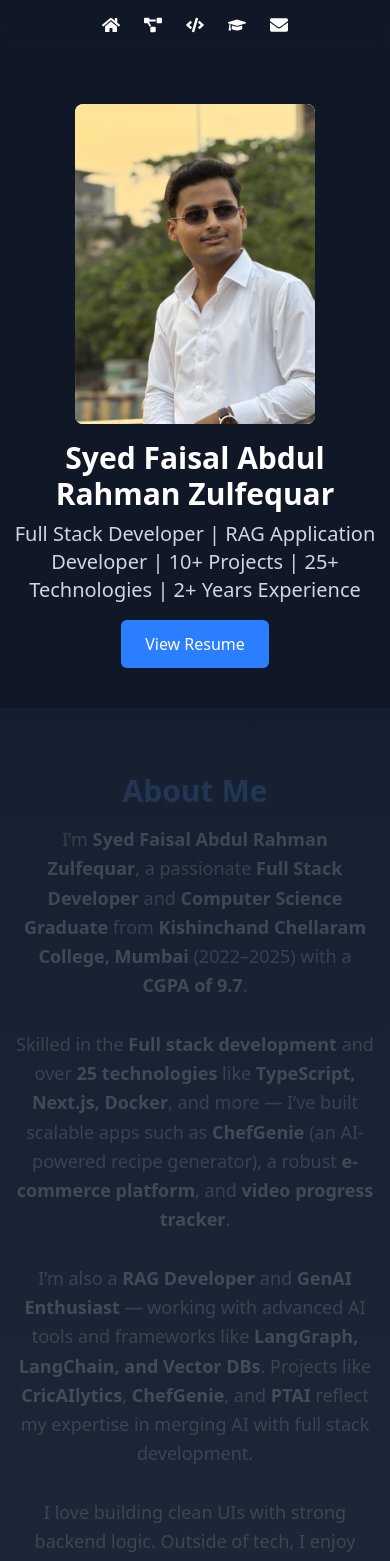
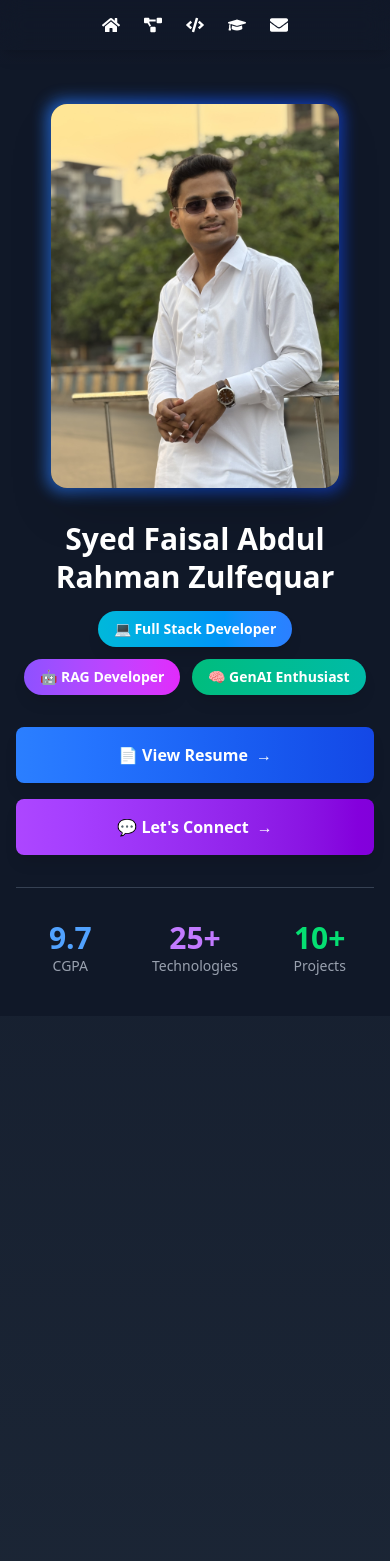
Before and after one commit to SyedFaisal30/Portfolio, a React (Vite) app: page / in a window 390 px wide. Shown: the top 1561 px of the page. Built offline with nearby package versions, Linux system fonts and the light colour scheme.

Commit message:
Changed  the full protfolio

```diff
--- a/src/pages/landingPage.tsx
+++ b/src/pages/landingPage.tsx
@@ -5,54 +5,98 @@ import {
   FaWhatsapp,
   FaTwitter,
   FaEnvelope,
+  FaPython,
+  FaDocker,
+  FaAws,
 } from "react-icons/fa";
+import { FaReact, FaNodeJs, FaDatabase, FaJs, FaGitAlt } from "react-icons/fa";
+import { SiFastapi, SiNextdotjs, SiRedis, SiTypescript } from "react-icons/si";
+import { TbBrain } from "react-icons/tb";
+import { FaCode, FaRocket } from "react-icons/fa6";
 import Header from "../components/header";
 import Footer from "../components/footer";
-import { FaReact, FaNodeJs, FaDatabase, FaJs, FaGitAlt } from "react-icons/fa";
-import { SiTypescript } from "react-icons/si";
-import { TbBrain } from "react-icons/tb";
 import Faisal from "../assets/Faisal.jpeg";
-import SyedFaisal from "../assets/Syed Faisal.pdf";
+import Resume from "../assets/Syed Faisal.pdf";
+
 const LandingPage = () => {
   return (
     <div className="bg-gradient-to-b from-gray-900 via-gray-800 to-gray-900 text-white pt-16">
-      {/* Header Section */}
       <Header />
 
       {/* Profile Section */}
-      <div className="flex items-center justify-center py-10 px-2 md:px-16 bg-gray-900 text-white">
-        <div className="flex flex-col sm:flex-row items-center justify-between max-w-7xl mx-auto space-y-6 sm:space-y-0">
-          {/* Profile Section */}
-          <div className="flex flex-col sm:flex-row items-center space-y-4 sm:space-y-0 sm:space-x-6 w-full">
-            {/* Profile Image */}
-            <div className="w-60 h-80 sm:w-48 sm:h-48 lg:w-[20%] lg:h-[30%] rounded-lg overflow-hidden bg-gray-200 animate-slideInLeft">
+      <div className="flex items-center justify-center py-10 px-4 md:px-16 bg-gray-900 text-white">
+        <div className="flex flex-col lg:flex-row items-center justify-between  mx-auto space-y-8 lg:space-y-0 lg:space-x-12">
+          {/* Profile Image with Glow Effect */}
+          <div className="relative group animate-slideInLeft">
+            <div className="absolute -inset-1 bg-gradient-to-r from-blue-500 via-blue-600 to-blue-700 rounded-2xl blur opacity-75 group-hover:opacity-100 transition duration-500 animate-pulse"></div>
+            <div className="relative w-72 h-96 lg:w-80 lg:h-[450px] rounded-2xl overflow-hidden bg-gray-800 shadow-2xl transform group-hover:scale-105 transition duration-500">
               <img
                 src={Faisal}
                 alt="Syed Faisal Abdul Rahman Zulfequar"
-                className="w-full h-[50vh] lg:h-[40vh] object-cover rounded-lg"
+                className="w-full h-full object-cover"
               />
             </div>
+          </div>
 
-            {/* Text and Resume Button */}
-            <div className="text-center sm:text-left animate-slideInRight lg:w-[70%]">
-              <h1 className="text-3xl sm:text-4xl font-bold text-white">
+          {/* Text Content */}
+          <div className="text-center lg:text-left lg:w-[60%] animate-slideInRight">
+            <div className="space-y-4">
+              <h1 className="sm:text-5xl text-3xl font-bold text-white leading-tight">
+                <span className="bg-gradient-to-r text-white bg-clip-text ">
                   Syed Faisal Abdul Rahman Zulfequar
+                </span>
               </h1>
-              <p className="text-xl sm:text-2xl mt-2 text-gray-300">
-                Full Stack Developer | RAG Application Developer | 10+ Projects
-                | 25+ Technologies | 2+ Years Experience
-              </p>
 
-              {/* Resume Button */}
-              <div className="flex justify-center sm:justify-start mt-4">
+              <div className="flex flex-wrap justify-center lg:justify-start gap-3 text-sm lg:text-base">
+                <span className="px-4 py-2 bg-gradient-to-r from-cyan-500 to-blue-500 rounded-full font-semibold shadow-lg transform hover:scale-110 transition duration-300 cursor-pointer">
+                  💻 Full Stack Developer
+                </span>
+                <span className="px-4 py-2 bg-gradient-to-r from-violet-500 to-fuchsia-500 rounded-full font-semibold shadow-lg transform hover:scale-110 transition duration-300 cursor-pointer">
+                  🤖 RAG Developer
+                </span>
+                <span className="px-4 py-2 bg-gradient-to-r from-emerald-500 to-teal-500 rounded-full font-semibold shadow-lg transform hover:scale-110 transition duration-300 cursor-pointer">
+                  🧠 GenAI Enthusiast
+                </span>
+              </div>
+            </div>
+
+            {/* CTA Buttons */}
+            <div className="flex flex-col sm:flex-row justify-center lg:justify-start gap-4 mt-8">
               <a
-                  href={SyedFaisal}
+                href={Resume}
                 target="_blank"
                 rel="noopener noreferrer"
-                  className="px-6 py-3 bg-blue-500 text-white rounded-md hover:bg-blue-600 transition duration-300"
+                className="group px-8 py-4 bg-gradient-to-r from-blue-500 to-blue-700 text-white rounded-lg font-semibold hover:from-blue-600 hover:to-blue-800 transition duration-300 shadow-lg transform hover:scale-105 cursor-pointer flex items-center justify-center gap-2"
               >
-                  View Resume
+                <span>📄 View Resume</span>
+                <span className="group-hover:translate-x-1 transition duration-300">
+                  →
+                </span>
               </a>
+              <Link
+                to="/contact"
+                className="group px-8 py-4 bg-gradient-to-r from-purple-500 to-purple-700 text-white rounded-lg font-semibold hover:from-purple-600 hover:to-purple-800 transition duration-300 shadow-lg transform hover:scale-105 cursor-pointer flex items-center justify-center gap-2"
+              >
+                <span>💬 Let's Connect</span>
+                <span className="group-hover:translate-x-1 transition duration-300">
+                  →
+                </span>
+              </Link>
+            </div>
+
+            {/* Quick Stats */}
+            <div className="grid grid-cols-3 gap-4 mt-8 pt-8 border-t border-gray-700">
+              <div className="text-center transform hover:scale-110 transition duration-300 cursor-pointer">
+                <p className="text-3xl font-bold text-blue-400">9.7</p>
+                <p className="text-sm text-gray-400">CGPA</p>
+              </div>
+              <div className="text-center transform hover:scale-110 transition duration-300 cursor-pointer">
+                <p className="text-3xl font-bold text-purple-400">25+</p>
+                <p className="text-sm text-gray-400">Technologies</p>
+              </div>
+              <div className="text-center transform hover:scale-110 transition duration-300 cursor-pointer">
+                <p className="text-3xl font-bold text-green-400">10+</p>
+                <p className="text-sm text-gray-400">Projects</p>
               </div>
             </div>
           </div>
@@ -60,135 +104,145 @@ const LandingPage = () => {
       </div>
 
       {/* About Me Section */}
-      <div className="text-center py-10 px-4 bg-gray-800 text-white animate-on-scroll project-fade">
-        <h2 className="text-3xl sm:text-4xl font-semibold text-blue-400">
-          About Me
-        </h2>
-        <p className="text-lg sm:text-xl text-gray-300 mt-4 max-w-3xl mx-auto leading-relaxed">
-          I’m{" "}
-          <span className="text-white font-semibold">
-            Syed Faisal Abdul Rahman Zulfequar
-          </span>
-          , a passionate{" "}
-          <span className="text-white font-semibold">Full Stack Developer</span>{" "}
-          and{" "}
-          <span className="text-white font-semibold">
+      <div className="flex justify-center py-2 sm:py-10 animate-on-scroll project-fade">
+        <div className="w-[95%] items-center px-2 sm:px-10 bg-gray-900 text-white text-center bg-gradient-to-r from-gray-900 to-gray-800 p-8 rounded-2xl shadow-2xl border border-gray-700">
+          <p className="text-lg text-gray-300 leading-relaxed space-y-4">
+            <span className="block">
+              I'm a passionate{" "}
+              <span className="text-blue-400 font-semibold">
                 Computer Science Graduate
               </span>{" "}
               from{" "}
-          <span className="text-white font-semibold">
+              <span className="text-blue-400 font-semibold">
                 Kishinchand Chellaram College, Mumbai
               </span>{" "}
-          (2022–2025) with a{" "}
-          <span className="text-white font-semibold">CGPA of 9.7</span>.
-          <br />
-          <br />
-          Skilled in the{" "}
-          <span className="text-white font-semibold">
-            Full stack development{" "}
+              (2022–2025) with a stellar{" "}
+              <span className="text-blue-400 font-semibold">CGPA of 9.7</span>.
+            </span>
+
+            <span className="block">
+              With expertise in{" "}
+              <span className="text-blue-400 font-semibold">
+                25+ technologies
               </span>{" "}
-          and over{" "}
-          <span className="text-white font-semibold">25 technologies</span> like{" "}
-          <span className="text-white font-semibold">
-            TypeScript, Next.js, Docker
+              including TypeScript, Next.js, Docker, LangGraph, and LangChain,
+              I've crafted innovative solutions like{" "}
+              <span className="text-blue-400 font-semibold">ChefGenie</span>{" "}
+              (AI-powered recipe generator),{" "}
+              <span className="text-blue-400 font-semibold">CricAIlytics</span>{" "}
+              (cricket analytics), and robust e-commerce platforms.
             </span>
-          , and more — I’ve built scalable apps such as{" "}
-          <span className="text-white font-semibold">ChefGenie</span> (an
-          AI-powered recipe generator), a robust{" "}
-          <span className="text-white font-semibold">e-commerce platform</span>,
+
+            <span className="block">
+              As a{" "}
+              <span className="text-blue-400 font-semibold">RAG Developer</span>{" "}
               and{" "}
-          <span className="text-white font-semibold">
-            video progress tracker
+              <span className="text-blue-400 font-semibold">
+                GenAI Enthusiast
               </span>
-          .
-          <br />
-          <br />
-          I’m also a{" "}
-          <span className="text-white font-semibold">
-            RAG Developer
-          </span> and{" "}
-          <span className="text-white font-semibold">GenAI Enthusiast</span> —
-          working with advanced AI tools and frameworks like{" "}
-          <span className="text-white font-semibold">
-            LangGraph, LangChain, and Vector DBs
+              , I bridge the gap between cutting-edge AI and practical
+              full-stack applications, creating seamless user experiences backed
+              by powerful technology.
             </span>
-          . Projects like{" "}
-          <span className="text-white font-semibold">CricAIlytics</span>,{" "}
-          <span className="text-white font-semibold">ChefGenie</span>, and{" "}
-          <span className="text-white font-semibold">PTAI</span> reflect my
-          expertise in merging AI with full stack development.
-          <br />
-          <br />I love building clean UIs with strong backend logic. Outside of
-          tech, I enjoy{" "}
-          <span className="text-white font-semibold">
-            cricket, football, and tennis
-          </span>{" "}
-          and stay curious about{" "}
-          <span className="text-white font-semibold">
-            AI, Web Development, and DevOps
+
+            <span className="block">
+              Beyond coding, I'm passionate about cricket, football, tennis, and
+              staying at the forefront of AI, Web Development, and DevOps
+              innovations.
             </span>
-          .
-          <br />
-          <br />
-          Open to internships, Jobs also FreeLance and collaborations — let’s
-          build something impactful!
-        </p>
-      </div>
 
-      {/* Projects Section */}
-      <div className="mt-8 space-y-6 max-w-4xl mx-auto text-lg text-gray-300 animate-on-scroll project-fade px-4 sm:px-6">
-        <h2 className="text-3xl sm:text-4xl text-center font-semibold text-blue-400">
-          Projects
-        </h2>
-
-        <div className="mt-8 space-y-6 animate-on-scroll project-fade">
-          {/* ChefGenie Project */}
-          <div className="animate-on-scroll project-fade">
-            <h3 className="text-2xl font-semibold text-white">ChefGenie</h3>
-            <p>
-              ChefGenie is a dynamic recipe generation platform where users can
-              generate dishes based on available ingredients. With integration
-              to TheMealDB, users can fetch detailed recipes, explore food
-              ideas, and post their own creations. This project is built using
-              the MERN stack.
-            </p>
-          </div>
-
-          {/* E-commerce Website Project */}
-          <div className="animate-on-scroll project-fade">
-            <h3 className="text-2xl font-semibold text-white">
-              E-commerce Website
-            </h3>
-            <p>
-              This e-commerce platform provides a seamless shopping experience
-              with features such as product listings, cart management, and
-              checkout functionality. Built with Next.js, Tailwind CSS, and
-              ShadCN UI, it offers a modern, responsive design for a smooth user
-              interface.
-            </p>
-          </div>
-
-          {/* Video Progress Tracker (VPT) Project */}
-          <div className="animate-on-scroll project-fade">
-            <h3 className="text-2xl font-semibold text-white">
-              Video Progress Tracker (VPT)
-            </h3>
-            <p>
-              VPT is a video progress tracking web app that allows users to
-              track the progress of multiple videos on a single page. It
-              features a modular design and integrates individual video
-              progress, saving user data for a more personalized experience.
-              Developed with the MERN stack.
+            <span className="block text-center mt-6 text-xl text-blue-400 font-bold">
+              🚀 Open to Internships, Jobs, and Freelance Collaborations!
+            </span>
           </p>
         </div>
       </div>
 
-        <div className="mt-10 mb-10 text-center">
+      {/* Projects Section */}
+      <div className="py-20 px-4 bg-gradient-to-b from-gray-900 to-gray-800 animate-on-scroll project-fade">
+        <div className="max-w-6xl mx-auto">
+          <h2 className="text-4xl lg:text-5xl font-bold text-blue-400 text-center mb-12">
+            Featured Projects
+          </h2>
+
+          <div className="grid md:grid-cols-2 lg:grid-cols-3 gap-8">
+            <div className="group bg-gradient-to-br from-gray-800 to-gray-900 p-6 rounded-xl shadow-xl border border-gray-700 hover:border-blue-500 transition duration-300 cursor-pointer transform hover:scale-105">
+              <div className="flex items-center mb-4">
+                <TbBrain className="text-3xl text-blue-400 mr-3" />
+                <h3 className="text-2xl font-bold text-white">CricAIlytics</h3>
+              </div>
+              <p className="text-gray-300 mb-4">
+                AI-powered RAG application delivering advanced cricket
+                analytics, personalized player insights, and match stats using
+                real-time data retrieval and LLM-based summarization.
+              </p>
+              <div className="flex flex-wrap gap-2">
+                <span className="px-3 py-1 bg-blue-600 rounded-full text-xs">
+                  RAG
+                </span>
+                <span className="px-3 py-1 bg-purple-600 rounded-full text-xs">
+                  LangChain
+                </span>
+                <span className="px-3 py-1 bg-pink-600 rounded-full text-xs">
+                  AI
+                </span>
+              </div>
+            </div>
+
+            <div className="group bg-gradient-to-br from-gray-800 to-gray-900 p-6 rounded-xl shadow-xl border border-gray-700 hover:border-purple-500 transition duration-300 cursor-pointer transform hover:scale-105">
+              <div className="flex items-center mb-4">
+                <FaCode className="text-3xl text-purple-400 mr-3" />
+                <h3 className="text-2xl font-bold text-white">Scrapeboard</h3>
+              </div>
+              <p className="text-gray-300 mb-4">
+                Intelligent web scraping platform with real-time data
+                extraction, automated workflows, and customizable scrapers for
+                diverse data sources.
+              </p>
+              <div className="flex flex-wrap gap-2">
+                <span className="px-3 py-1 bg-purple-600 rounded-full text-xs">
+                  Python
+                </span>
+                <span className="px-3 py-1 bg-cyan-600 rounded-full text-xs">
+                  Automation
+                </span>
+                <span className="px-3 py-1 bg-green-600 rounded-full text-xs">
+                  Data
+                </span>
+              </div>
+            </div>
+
+            <div className="group bg-gradient-to-br from-gray-800 to-gray-900 p-6 rounded-xl shadow-xl border border-gray-700 hover:border-green-500 transition duration-300 cursor-pointer transform hover:scale-105">
+              <div className="flex items-center mb-4">
+                <FaRocket className="text-3xl text-green-400 mr-3" />
+                <h3 className="text-2xl font-bold text-white">PTAI</h3>
+              </div>
+              <p className="text-gray-300 mb-4">
+                AI-powered fitness app built with Next.js that delivers
+                personalized workout routines and nutrition plans based on
+                health metrics, dietary preferences, and fitness goals.
+              </p>
+              <div className="flex flex-wrap gap-2">
+                <span className="px-3 py-1 bg-blue-600 rounded-full text-xs">
+                  Next.js
+                </span>
+                <span className="px-3 py-1 bg-green-600 rounded-full text-xs">
+                  AI
+                </span>
+                <span className="px-3 py-1 bg-orange-600 rounded-full text-xs">
+                  Fitness
+                </span>
+              </div>
+            </div>
+          </div>
+
+          <div className="text-center mt-12">
             <Link to="/projects">
-            <button className="px-6 py-3 bg-blue-500 text-white rounded-md hover:bg-blue-600 transition duration-300">
-              View All Projects
+              <button className="px-10 py-4 bg-gradient-to-r from-blue-500 to-purple-600 text-white text-lg rounded-lg font-semibold hover:from-blue-600 hover:to-purple-700 transition duration-300 cursor-pointer shadow-lg transform hover:scale-105">
+                View All Projects →
               </button>
             </Link>
+          </div>
         </div>
       </div>
 
@@ -207,54 +261,82 @@ const LandingPage = () => {
         </p>
 
         <div className="flex flex-wrap justify-center mt-8 gap-8 animate-on-scroll project-fade">
-          {/* Skill with Icon */}
-          <div className="flex flex-col items-center transform hover:scale-110 transition duration-300">
-            <FaReact className="text-4xl text-blue-500" />
+          <div className="flex flex-col items-center transform hover:scale-110 hover:-rotate-3 transition duration-300 cursor-pointer group">
+            <TbBrain className="text-4xl text-pink-400 group-hover:animate-bounce" />
+            <p className="mt-2 text-sm">GenAI</p>
+          </div>
+
+          <div className="flex flex-col items-center transform hover:scale-110 hover:rotate-3 transition duration-300 cursor-pointer group">
+            <SiNextdotjs className="text-4xl text-white group-hover:animate-pulse" />
+            <p className="mt-2 text-sm">Next.js</p>
+          </div>
+
+          <div className="flex flex-col items-center transform hover:scale-110 hover:-rotate-3 transition duration-300 cursor-pointer group">
+            <FaReact className="text-4xl text-blue-500 group-hover:animate-spin" />
             <p className="mt-2 text-sm">React</p>
           </div>
 
-          <div className="flex flex-col items-center">
-            <FaNodeJs className="text-4xl text-green-500" />
+          <div className="flex flex-col items-center transform hover:scale-110 hover:rotate-3 transition duration-300 cursor-pointer group">
+            <FaNodeJs className="text-4xl text-green-500 group-hover:animate-bounce" />
             <p className="mt-2 text-sm">Node.js</p>
           </div>
 
-          <div className="flex flex-col items-center">
-            <FaJs className="text-4xl text-yellow-500" />
+          <div className="flex flex-col items-center transform hover:scale-110 hover:-rotate-3 transition duration-300 cursor-pointer group">
+            <FaPython className="text-4xl text-yellow-500 group-hover:animate-pulse" />
+            <p className="mt-2 text-sm">Python</p>
+          </div>
+
+          <div className="flex flex-col items-center transform hover:scale-110 hover:rotate-3 transition duration-300 cursor-pointer group">
+            <SiFastapi className="text-4xl text-green-500 group-hover:animate-bounce" />
+            <p className="mt-2 text-sm">FastAPI</p>
+          </div>
+
+          <div className="flex flex-col items-center transform hover:scale-110 hover:-rotate-3 transition duration-300 cursor-pointer group">
+            <FaJs className="text-4xl text-yellow-500 group-hover:animate-pulse" />
             <p className="mt-2 text-sm">JavaScript</p>
           </div>
 
-          <div className="flex flex-col items-center transform hover:scale-110 transition duration-300">
-            <SiTypescript className="text-4xl text-blue-400" />
+          <div className="flex flex-col items-center transform hover:scale-110 hover:rotate-3 transition duration-300 cursor-pointer group">
+            <SiTypescript className="text-4xl text-blue-400 group-hover:animate-bounce" />
             <p className="mt-2 text-sm">TypeScript</p>
           </div>
 
-          <div className="flex flex-col items-center">
-            <FaDatabase className="text-4xl text-green-700" />
+          <div className="flex flex-col items-center transform hover:scale-110 hover:-rotate-3 transition duration-300 cursor-pointer group">
+            <FaDatabase className="text-4xl text-green-700 group-hover:animate-pulse" />
             <p className="mt-2 text-sm">MongoDB</p>
           </div>
 
-          <div className="flex flex-col items-center transform hover:scale-110 transition duration-300">
-            <TbBrain className="text-4xl text-pink-400" />
-            <p className="mt-2 text-sm">GenAI</p>
+          <div className="flex flex-col items-center transform hover:scale-110 hover:rotate-3 transition duration-300 cursor-pointer group">
+            <FaDocker className="text-4xl text-blue-500 group-hover:animate-spin" />
+            <p className="mt-2 text-sm">Docker</p>
           </div>
 
-          <div className="flex flex-col items-center">
-            <FaGitAlt className="text-4xl text-orange-500" />
-            <p className="mt-2 text-sm">Git</p>
+          <div className="flex flex-col items-center transform hover:scale-110 hover:-rotate-3 transition duration-300 cursor-pointer group">
+            <SiRedis className="text-4xl text-red-500 group-hover:animate-bounce" />
+            <p className="mt-2 text-sm">Redis</p>
+          </div>
+
+          <div className="flex flex-col items-center transform hover:scale-110 hover:rotate-3 transition duration-300 cursor-pointer group">
+            <FaAws className="text-4xl text-orange-500 group-hover:animate-pulse" />
+            <p className="mt-2 text-sm">AWS</p>
+          </div>
+
+          <div className="flex flex-col items-center transform hover:scale-110 hover:rotate-3 transition duration-300 cursor-pointer group">
+            <FaGitAlt className="text-4xl text-orange-500 group-hover:animate-spin" />
+            <p className="mt-2 text-sm">Git & GitHub</p>
           </div>
         </div>
 
-        {/* Button to redirect to the Skills page */}
         <div className="mt-10 text-center animate-on-scroll project-fade">
           <Link to="/skills">
-            <button className="px-6 py-3 bg-blue-500 text-white rounded-md hover:bg-blue-600 transition duration-300 shadow-md">
+            <button className="px-6 py-3 bg-blue-500 text-white rounded-md hover:bg-blue-600 transition duration-300 cursor-pointer shadow-md">
               View All Skills
             </button>
           </Link>
         </div>
       </div>
 
-      {/* Connect Section (Social Icons) */}
+      {/* Connect Section */}
       <div className="py-10 px-4 bg-gray-900 text-center animate-on-scroll project-fade">
         <h2 className="text-3xl sm:text-4xl font-semibold text-blue-400">
           Connect With Me
@@ -301,7 +383,6 @@ const LandingPage = () => {
         </div>
       </div>
 
-      {/* Footer Section */}
       <Footer />
     </div>
   );
```
Also changed, not shown: src/pages/contact.tsx (+76 -73 lines), src/pages/projects.tsx (+13 -5 lines), src/assets/scrapeboard.png (added). Lines whose indentation alone changed are shown as unchanged.
